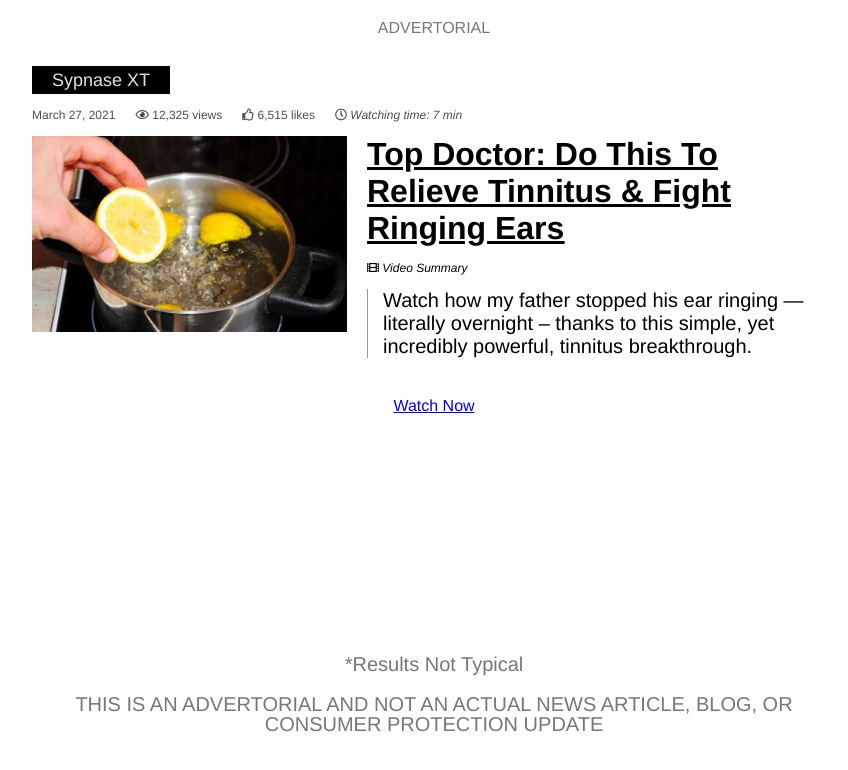
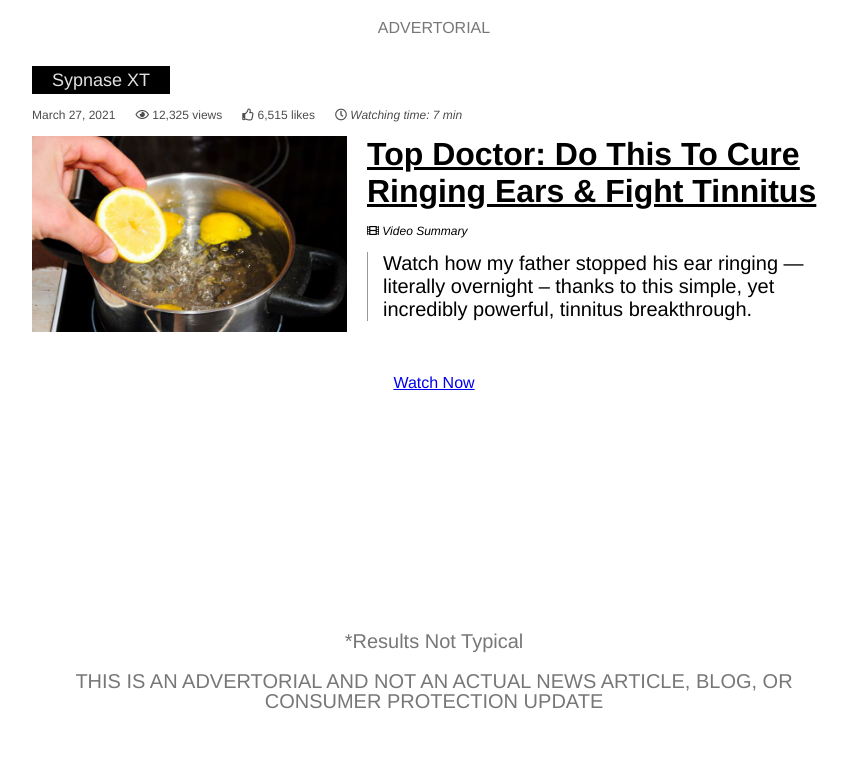
Before and after one commit to CliffordF/dailyhealthynews, a plain HTML site: page index.html in a window 1280 px wide. Shown: the whole page, without its empty margins (206-1054 px from the left). Drawn offline with Linux system fonts and the light colour scheme; a script that the page names is missing.

Commit message:
Update index.html

```diff
--- a/index.html
+++ b/index.html
@@ -86,7 +86,7 @@
                 </div>
                 <div class="content">
                     <div class="title">
-                        <a href="https://www.clkmg.com/cliff20/dailyhealthynews?utm_source={QueryString}/{keyword}" class="offlink" target="_blank">Top Doctor: Do This To Relieve Tinnitus & Fight Ringing Ears</a>
+                        <a href="https://www.clkmg.com/cliff20/dailyhealthynews?utm_source={QueryString}/{keyword}" class="offlink" target="_blank">Top Doctor: Do This To Cure Ringing Ears & Fight Tinnitus</a>
                     </div>
                     <div class="article">
                         <i class="fas fa-film"></i> Video Summary
```
